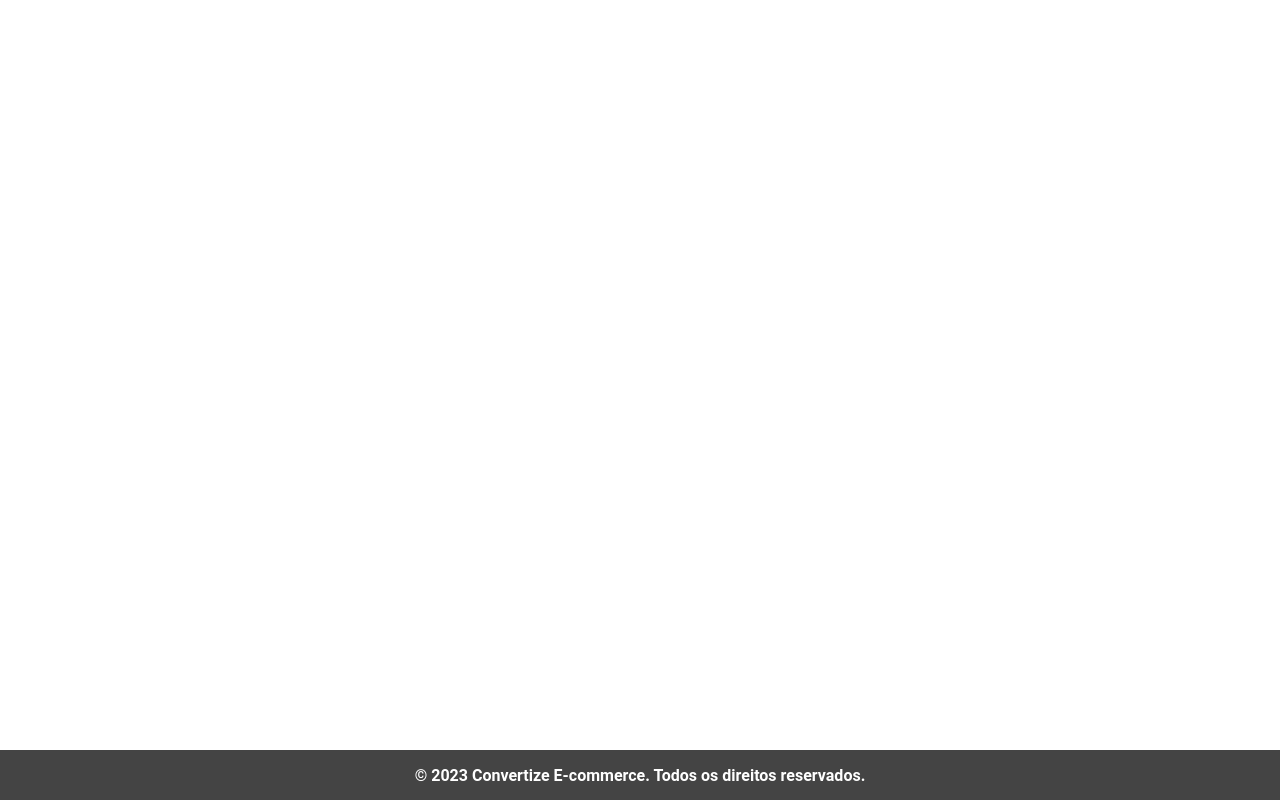
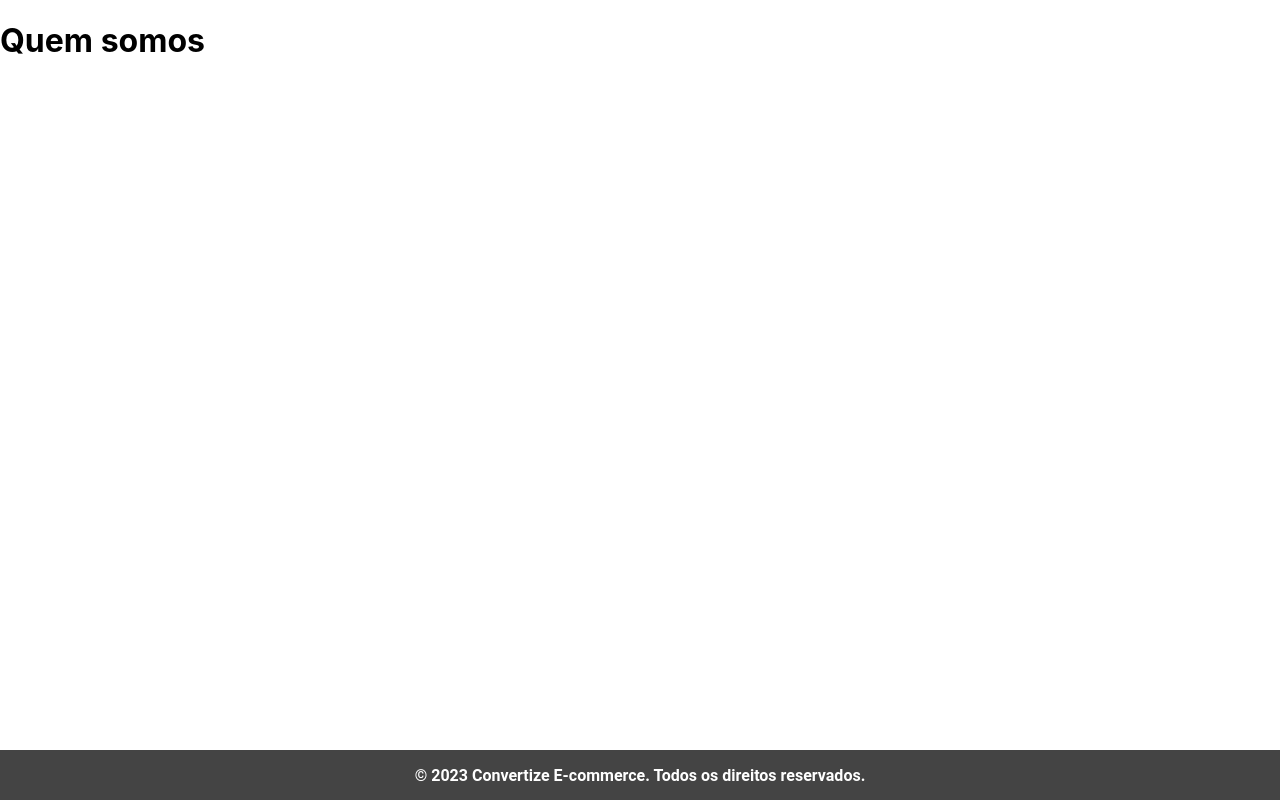
Before and after one commit to WenerRodrigo/plataforma_ecommerce, a React (Create React App) app: page /about in a window 1280 px wide. Built offline with nearby package versions, Linux system fonts and the light colour scheme; the HTML template or start-up script is replaced by a standard one.

Commit message:
feat - created routes

```diff
--- a/src/components/header/index.tsx
+++ b/src/components/header/index.tsx
@@ -11,10 +11,10 @@ export const Header = () => {
             <S.Title>Convertize E-commerce</S.Title>
 
             <S.SubTitle>
-                <S.NavLink to="">Pagina Inicial</S.NavLink>
-                <S.NavLink to="">Produtos</S.NavLink>
-                <S.NavLink to="">Quem Somos</S.NavLink>
-                <S.NavLink to="">Seja um Parceiro</S.NavLink>
+                <S.NavLink to="/">Pagina Inicial</S.NavLink>
+                <S.NavLink to="/products">Produtos</S.NavLink>
+                <S.NavLink to="/about">Quem Somos</S.NavLink>
+                <S.NavLink to="/partner">Seja um Parceiro</S.NavLink>
             </S.SubTitle>
         </S.Content>
     )
--- a/src/routes/index.tsx
+++ b/src/routes/index.tsx
@@ -1,6 +1,9 @@
 import React from 'react';
 import { BrowserRouter, Route, Routes } from 'react-router-dom';
 import { Header } from '../components/header';
+import { Products } from '../pages/products';
+import { About } from '../pages/about';
+import { Partner } from '../pages/partner';
 
 export const AppRoutes = () => {
     return (
@@ -8,6 +11,9 @@ export const AppRoutes = () => {
             <BrowserRouter>
                 <Routes>
                     <Route path='/' element={<Header />}/>
+                    <Route path='/products' element={<Products />}/>
+                    <Route path='/about' element={<About />}/>
+                    <Route path='/partner' element={<Partner />}/>
                 </Routes>
             </BrowserRouter>
         </div>
```
